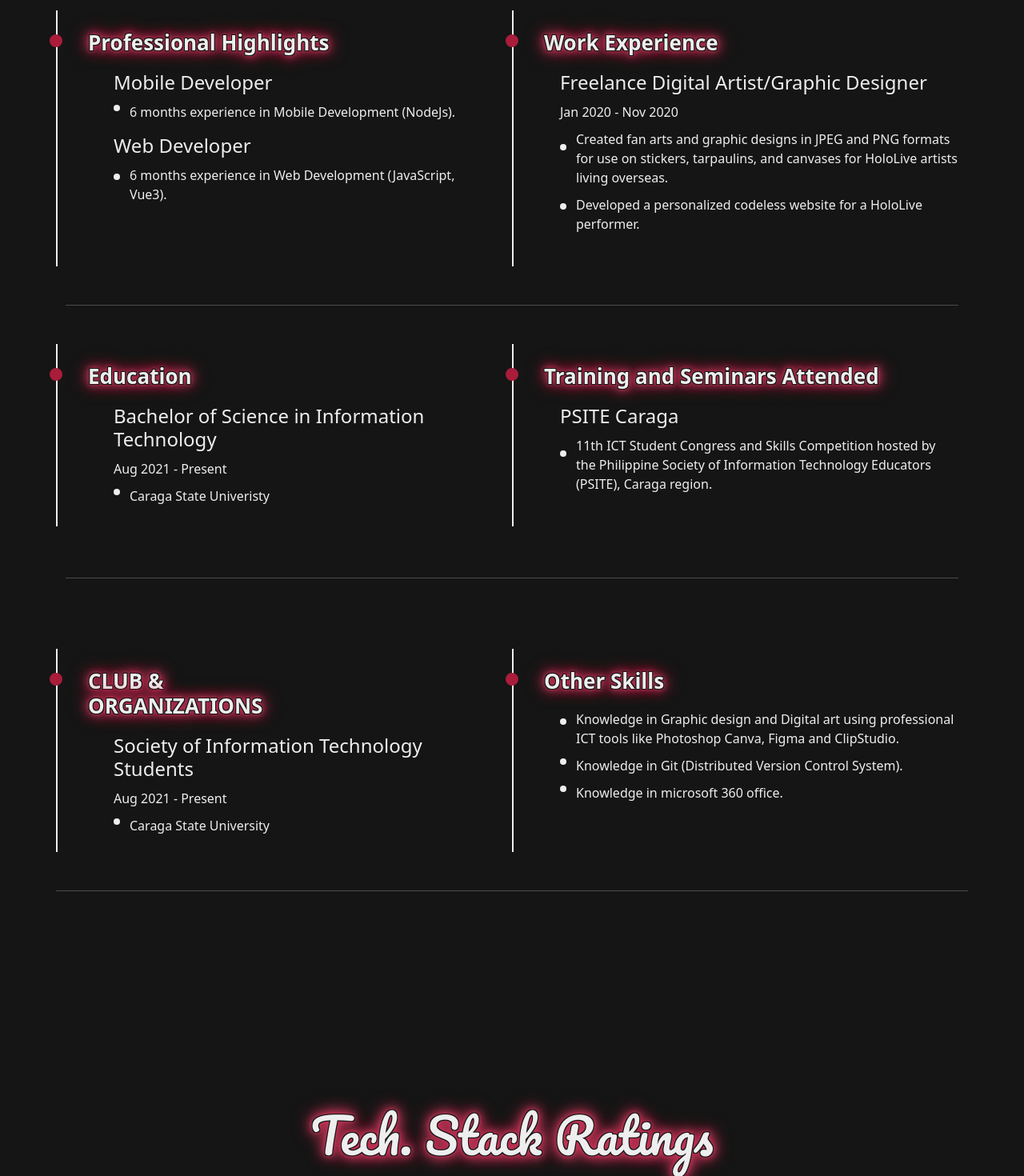
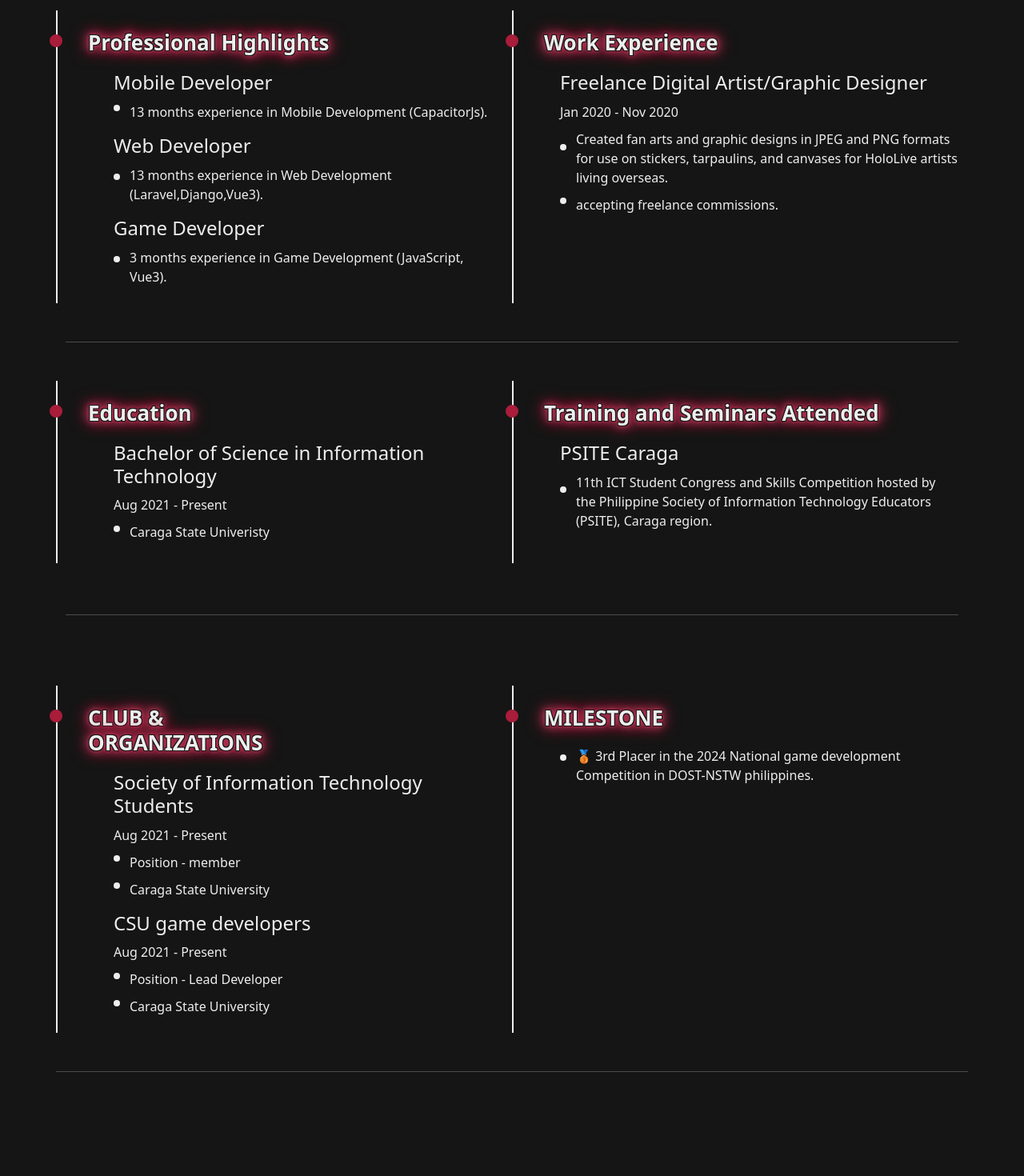
Before and after one commit to centmarde/my-portfolio, a Vue app: page / in a window 1280 px wide. Shown: the part 2652-4122 px from the top of the page at 80% size. Built offline with nearby package versions, Linux system fonts and the light colour scheme; a web font is replaced by a local one.

Commit message:
style: 💡 finalize auto-solutions column

```diff
--- a/src/components/About.vue
+++ b/src/components/About.vue
@@ -10,13 +10,19 @@
                     <div class="resume-item pb-0">
                         <h4>Mobile Developer</h4>
                         <ul>
-                            <li>6 months experience in Mobile Development (NodeJs).</li>
+                            <li>13 months experience in Mobile Development (CapacitorJs).</li>
                         </ul>
                     </div>
                     <div class="resume-item pb-0">
                         <h4>Web Developer</h4>
                         <ul>
-                            <li>6 months experience in Web Development (JavaScript, Vue3).</li>
+                            <li>13 months experience in Web Development (Laravel,Django,Vue3).</li>
+                        </ul>
+                    </div>
+                    <div class="resume-item pb-0">
+                        <h4>Game Developer</h4>
+                        <ul>
+                            <li>3 months experience in Game Development (JavaScript, Vue3).</li>
                         </ul>
                     </div>
                 </div>
@@ -30,7 +36,7 @@
                     <ul>
                         <li>Created fan arts and graphic designs in JPEG and PNG formats for use on stickers,
                             tarpaulins, and canvases for HoloLive artists living overseas.</li>
-                        <li>Developed a personalized codeless website for a HoloLive performer.</li>
+                            <li>accepting freelance commissions.</li>
                     </ul>
                 </div>
             </section>
--- a/src/components/AboutLayers/Club.vue
+++ b/src/components/AboutLayers/Club.vue
@@ -10,7 +10,15 @@
                     <h4>Society of Information Technology Students</h4>
                     <span>Aug 2021 - Present
                     </span>
-                    <ul>
+                    <ul><li>Position - member</li>
+                        <li>Caraga State University</li>
+                    </ul>
+                </div>
+                <div class="resume-item pb-0">
+                    <h4>CSU game developers</h4>
+                    <span>Aug 2021 - Present
+                    </span>
+                    <ul><li>Position - Lead Developer</li>
                         <li>Caraga State University</li>
                     </ul>
                 </div>
@@ -19,15 +27,11 @@
         </section>
         <section id="resume" class="col resume section">
             <div class="section-decorator"></div> <!-- Vertical line wrapping the section -->
-            <h2 id="certs2" class="resume-title">Other Skills</h2>
+            <h2 id="certs2" class="resume-title">MILESTONE</h2>
             <div class="resume-item">
                 <ul>
-                    <li>Knowledge in Graphic design and Digital art using professional ICT tools like Photoshop
-                        Canva, Figma and ClipStudio.
-                    </li>
-                    <li>Knowledge in Git (Distributed Version Control System).
-                    </li>
-                    <li>Knowledge in microsoft 360 office.</li>
+                    <li>🥉 3rd Placer in the 2024 National game development Competition in DOST-NSTW philippines.</li>
+
                 </ul>
             </div>
         </section>
--- a/src/components/Auto-Solutions/AutoSolutionsContents.vue
+++ b/src/components/Auto-Solutions/AutoSolutionsContents.vue
@@ -16,7 +16,7 @@
       </span>
     </div>
     <div class="row txt">
-      <div class="col text-center">
+      <div class="col ">
         <img class="mx-1" src="../../assets/Projects/Auto-Solutions/blender.png" style="width: 2rem;" alt="Blender">
         <img class="mx-1" src="../../assets/Supabase.png" style="width: 2rem;" alt="supabase">
         <img class="mx-1" src="../../assets/Projects/Auto-Solutions/piniaStore.svg" style="width: 1.5rem;" alt="piniaStore">
@@ -24,15 +24,23 @@
         <img class="mx-1" src="../../assets/Projects/Auto-Solutions/paymongo.png" style="width: 2rem;" alt="paymongo">
 
       </div>
-      <div class="col text-center">
+      <div class="col">
         <h3>Auto-Solutions</h3>
-        <h5 class="text-center">
+       <div class="d-flex justify-content-center">
+        <h5 class="text-center mx-2">
         <a href="https://github.com/centmarde/Auto-Solutions-Version2" target="_blank" rel="noopener noreferrer">
           View on GitHub
         </a>
       </h5>
+      <h5 class="text-center">
+        <a href="https://auto-solutions.vercel.app/" target="_blank" rel="noopener noreferrer">
+        Visit Website
+        </a>
+      </h5>
       </div>
-      <div class="col text-center">
+
+      </div>
+      <div class="col">
         <p class="text-center">
         Assign as a <b>lead developer</b> A school project. Buy, sell, rent, and even loan cars with ease! Featuring AI-powered market value tracking. Auto-Solutions is here to simplify your automotive journey.
       </p>
@@ -72,7 +80,7 @@ export default {
 #sect {
   background-color: #151515;
   color: white;
-  padding: 2rem;
+
   margin-top: 2rem;
   margin-bottom: 2rem;
   text-align: center;
@@ -81,18 +89,21 @@ export default {
   position: relative;
   top:10rem;
   margin: auto;
+
 }
 .carousel {
   position: relative;
   display: flex;
   align-items: center;
   justify-content: space-between;
+
 }
 .carousel-slide {
   display: none;
   position: absolute;
   width: 100%;
   transition: opacity 0.5s ease-in-out;
+
 }
 .carousel-slide.active {
   display: block;
--- a/src/components/HomePage.vue
+++ b/src/components/HomePage.vue
@@ -367,7 +367,7 @@ h3.mt-4::after {
 /* For very large screens */
 @media (max-width: 2000px) {
   #bg {
-    height: 60vh;
+    height: 80vh;
   }
 }
 
--- a/src/components/Project.vue
+++ b/src/components/Project.vue
@@ -528,7 +528,7 @@ h2 {
 
 .top-image {
   position: relative;
-  bottom: -11rem;
+  top: 3rem;
   width: 100%;
   z-index: 5;
 }
@@ -591,7 +591,7 @@ h2 {
 }
 
 #section11 {
-  background: #151515;
+  background: #EEEEEE;
   color: #151515;
   position: relative;
   overflow: hidden;
--- a/src/components/SnoozeTutor/SnoozeContents.vue
+++ b/src/components/SnoozeTutor/SnoozeContents.vue
@@ -56,7 +56,11 @@
   box-shadow: 0 0 5px #151515;
   /* Optional: Shadow effect */
 }
-
+@media (min-width: 1500px) {
+  .snooze{
+   width: 15rem;
+  }
+}
 @media (min-width: 1024px) {
   .snooze{
    width: 10rem;
```
